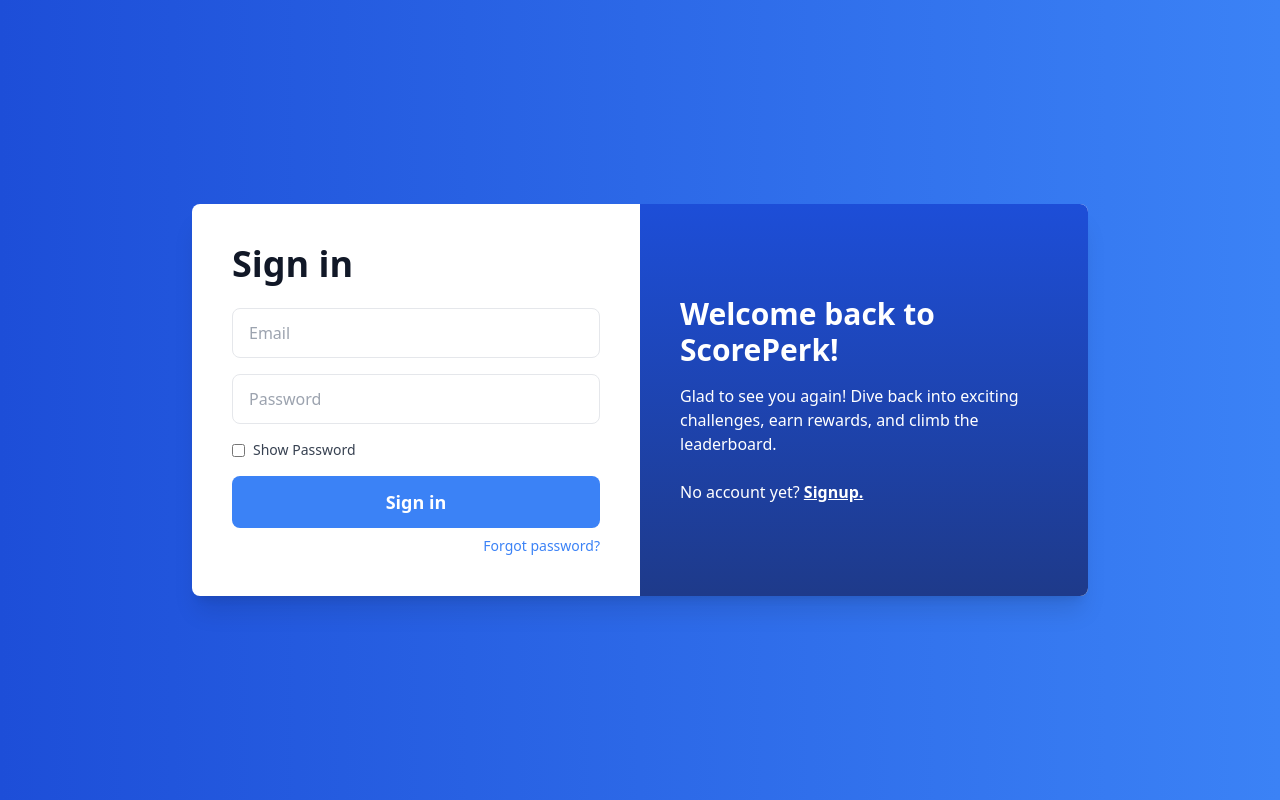
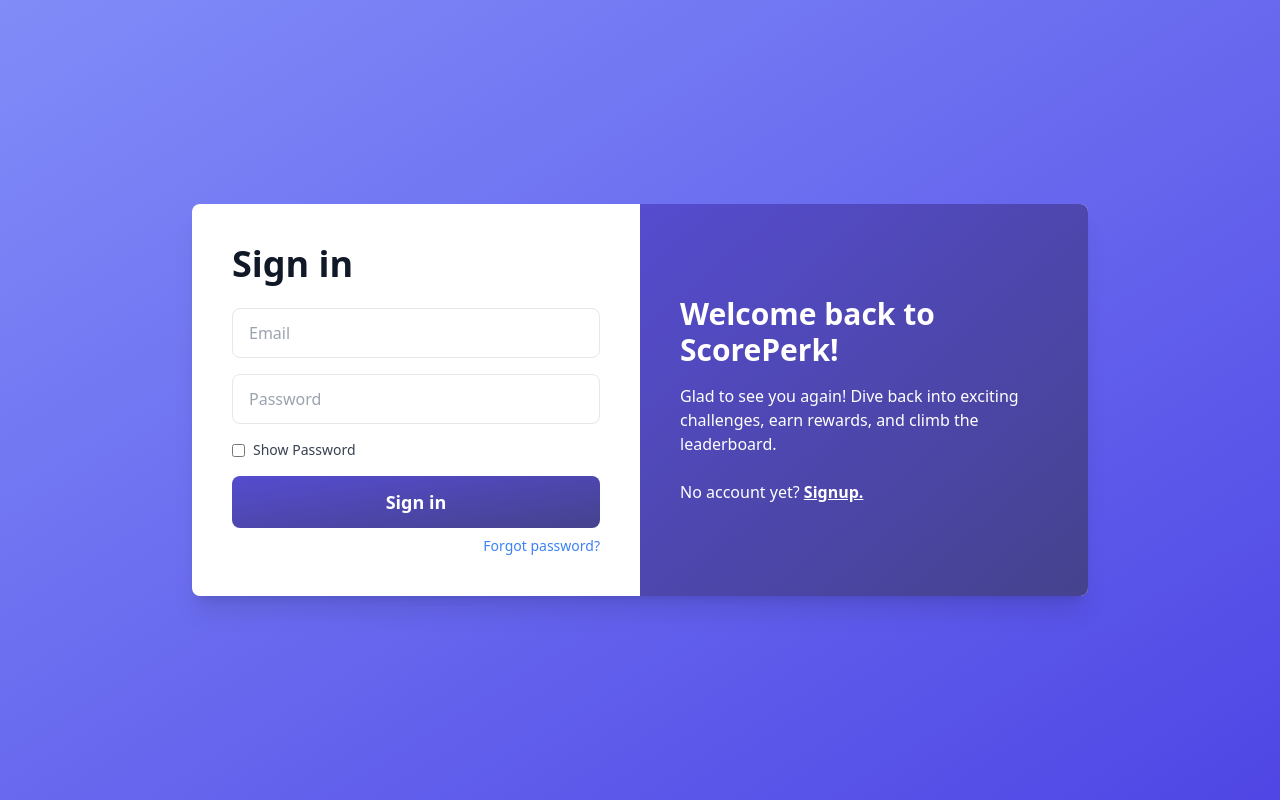
Before and after one commit to Competitionskills/Competition-skills-frontend, a React (Create React App) app: page /Login in a window 1280 px wide. Built offline with nearby package versions, Linux system fonts and the light colour scheme.

Commit message:
Update Login.tsx
updated colors of login page to match the theme

```diff
--- a/src/pages/Login.tsx
+++ b/src/pages/Login.tsx
@@ -44,7 +44,7 @@ const SignIn = () => {
   };
 
   return (
-    <div className="flex items-center justify-center min-h-[100vh] bg-gradient-to-r from-blue-700 to-blue-500 py-12">
+    <div className="flex items-center justify-center min-h-[100vh] bg-gradient-to-br from-indigo-400 to-indigo-600 py-12">
       <div className="flex w-full max-w-4xl bg-white rounded-lg shadow-xl overflow-hidden">
 
         {/* Left Side - Sign In Form */}
@@ -88,7 +88,7 @@ const SignIn = () => {
             {error && <p className="text-red-500 text-sm mb-4">{error}</p>}
             <button
               type="submit"
-              className="w-full bg-blue-500 text-white py-3 rounded-lg hover:bg-blue-600 font-semibold text-lg"
+              className="w-full bg-gradient-to-br from-indigo-700/90 to-indigo-900/90 text-white py-3 rounded-lg hover:bg-blue-600 font-semibold text-lg"
             >
               Sign in
             </button>
@@ -101,7 +101,7 @@ const SignIn = () => {
         </div>
 
         {/* Right Side - Welcome Message */}
-        <div className="w-1/2 bg-gradient-to-b from-blue-700 to-blue-900 text-white p-10 flex flex-col justify-center">
+        <div className="w-1/2 bg-gradient-to-br from-indigo-700/90 to-indigo-900/90 text-white p-10 flex flex-col justify-center">
           <h2 className="text-3xl font-bold">Welcome back to ScorePerk!</h2>
           <p className="mt-4 text-md font-medium">
             Glad to see you again! Dive back into exciting challenges, earn rewards, and climb the leaderboard.
```
